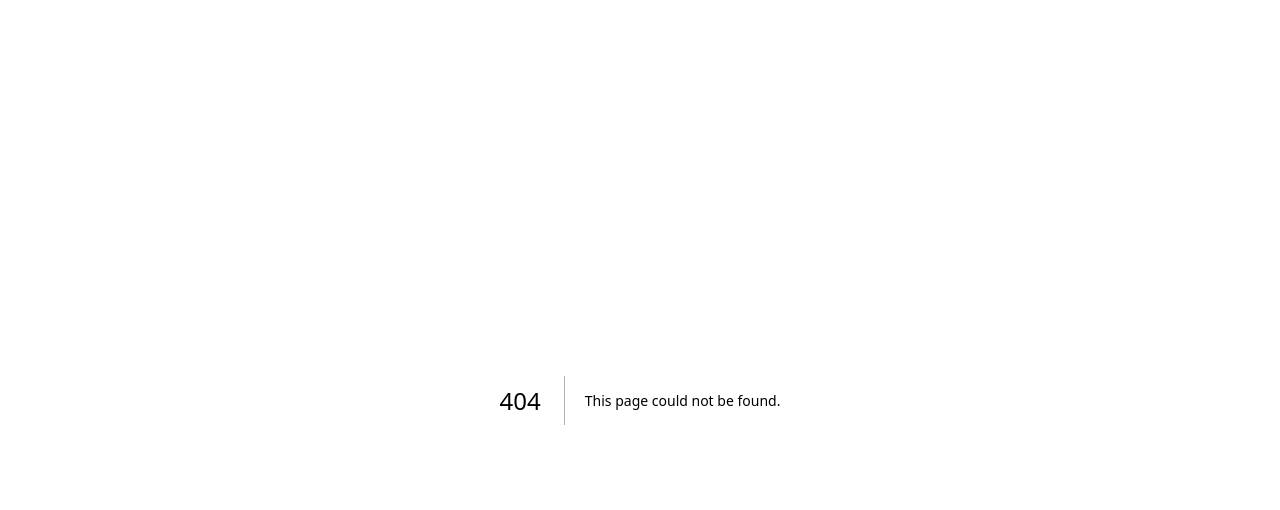
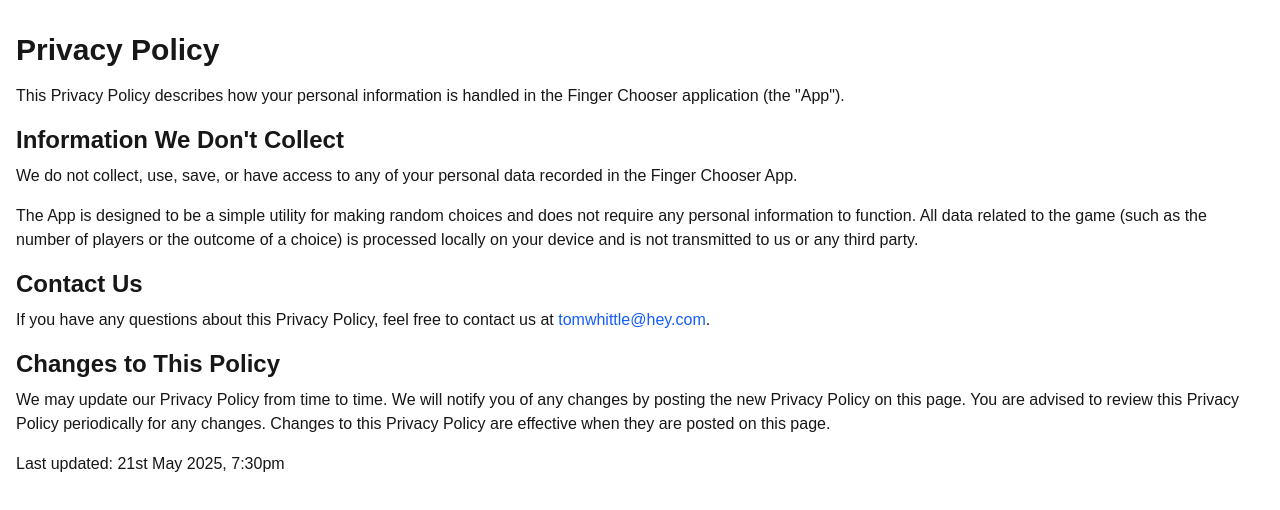
Before and after one commit to magerags/twttle, a Next.js app: page /apps/privacy-policy in a window 1280 px wide. Before the commit this address had no page. Shown: the top 510 px of the page. Built offline with nearby package versions, Linux system fonts and the light colour scheme.

Commit message:
apps pages done

```diff
--- /dev/null
+++ b/src/app/apps/finger-chooser/page.tsx
@@ -0,0 +1,60 @@
+import Image from "next/image";
+import Link from "next/link";
+
+export default function FingerChooserPage() {
+  return (
+    <div className="container mx-auto px-4 py-8 flex flex-col items-center text-center">
+      <Image
+        src="/ios-light.png"
+        alt="App Icon Placeholder"
+        width={128}
+        height={128}
+        className="mb-8 rounded-3xl"
+      />
+      <h1 className="text-4xl font-bold mb-6">Finger Chooser</h1>
+      <p className="text-lg mb-4 max-w-md">
+        The easiest way to make group decisions — with just your fingers!
+      </p>
+      <p className="text-md mb-6 max-w-md">
+        Everyone places a finger on the screen, and after a few suspenseful
+        seconds… one lucky finger is chosen at random.
+      </p>
+
+      <div className="mb-8 max-w-md">
+        <h2 className="text-2xl font-semibold mb-3">Perfect for:</h2>
+        <ul className="list-disc list-inside text-left space-y-1">
+          <li>Picking who goes first</li>
+          <li>Deciding who buys the next round</li>
+          <li>Settling debates</li>
+          <li>Quick and fair group decisions</li>
+        </ul>
+      </div>
+
+      <p className="text-md mb-8 max-w-md">Just tap and let fate decide.</p>
+
+      <div>
+        <h2 className="text-2xl font-semibold mb-2">Support</h2>
+        <p>
+          For support, please email me at{" "}
+          <a
+            href="mailto:tomwhittle@hey.com"
+            className="text-blue-600 hover:underline"
+          >
+            tomwhittle@hey.com
+          </a>
+          .
+        </p>
+        <p className="mt-4 text-sm text-gray-600">
+          You can also find our Privacy Policy{" "}
+          <Link
+            href="/privacy-policy"
+            className="text-blue-600 hover:underline"
+          >
+            here
+          </Link>
+          .
+        </p>
+      </div>
+    </div>
+  );
+}
--- /dev/null
+++ b/src/app/apps/privacy-policy/page.tsx
@@ -0,0 +1,49 @@
+export default function PrivacyPolicy() {
+  return (
+    <div className="container mx-auto px-4 py-8">
+      <h1 className="text-3xl font-bold mb-4">Privacy Policy</h1>
+      <p className="mb-4">
+        This Privacy Policy describes how your personal information is handled
+        in the Finger Chooser application (the &quot;App&quot;).
+      </p>
+
+      <h2 className="text-2xl font-semibold mb-2">
+        Information We Don&apos;t Collect
+      </h2>
+      <p className="mb-4">
+        We do not collect, use, save, or have access to any of your personal
+        data recorded in the Finger Chooser App.
+      </p>
+      <p className="mb-4">
+        The App is designed to be a simple utility for making random choices and
+        does not require any personal information to function. All data related
+        to the game (such as the number of players or the outcome of a choice)
+        is processed locally on your device and is not transmitted to us or any
+        third party.
+      </p>
+
+      <h2 className="text-2xl font-semibold mb-2">Contact Us</h2>
+      <p className="mb-4">
+        If you have any questions about this Privacy Policy, feel free to
+        contact us at{" "}
+        <a
+          href="mailto:tomwhittle@hey.com"
+          className="text-blue-600 hover:underline"
+        >
+          tomwhittle@hey.com
+        </a>
+        .
+      </p>
+
+      <h2 className="text-2xl font-semibold mb-2">Changes to This Policy</h2>
+      <p className="mb-4">
+        We may update our Privacy Policy from time to time. We will notify you
+        of any changes by posting the new Privacy Policy on this page. You are
+        advised to review this Privacy Policy periodically for any changes.
+        Changes to this Privacy Policy are effective when they are posted on
+        this page.
+      </p>
+      <p>Last updated: 21st May 2025, 7:30pm</p>
+    </div>
+  );
+}
--- a/src/app/page.tsx
+++ b/src/app/page.tsx
@@ -1,103 +1,9 @@
-import Image from "next/image";
-
 export default function Home() {
   return (
-    <div className="grid grid-rows-[20px_1fr_20px] items-center justify-items-center min-h-screen p-8 pb-20 gap-16 sm:p-20 font-[family-name:var(--font-geist-sans)]">
-      <main className="flex flex-col gap-[32px] row-start-2 items-center sm:items-start">
-        <Image
-          className="dark:invert"
-          src="/next.svg"
-          alt="Next.js logo"
-          width={180}
-          height={38}
-          priority
-        />
-        <ol className="list-inside list-decimal text-sm/6 text-center sm:text-left font-[family-name:var(--font-geist-mono)]">
-          <li className="mb-2 tracking-[-.01em]">
-            Get started by editing{" "}
-            <code className="bg-black/[.05] dark:bg-white/[.06] px-1 py-0.5 rounded font-[family-name:var(--font-geist-mono)] font-semibold">
-              src/app/page.tsx
-            </code>
-            .
-          </li>
-          <li className="tracking-[-.01em]">
-            Save and see your changes instantly.
-          </li>
-        </ol>
-
-        <div className="flex gap-4 items-center flex-col sm:flex-row">
-          <a
-            className="rounded-full border border-solid border-transparent transition-colors flex items-center justify-center bg-foreground text-background gap-2 hover:bg-[#383838] dark:hover:bg-[#ccc] font-medium text-sm sm:text-base h-10 sm:h-12 px-4 sm:px-5 sm:w-auto"
-            href="https://vercel.com/new?utm_source=create-next-app&utm_medium=appdir-template-tw&utm_campaign=create-next-app"
-            target="_blank"
-            rel="noopener noreferrer"
-          >
-            <Image
-              className="dark:invert"
-              src="/vercel.svg"
-              alt="Vercel logomark"
-              width={20}
-              height={20}
-            />
-            Deploy now
-          </a>
-          <a
-            className="rounded-full border border-solid border-black/[.08] dark:border-white/[.145] transition-colors flex items-center justify-center hover:bg-[#f2f2f2] dark:hover:bg-[#1a1a1a] hover:border-transparent font-medium text-sm sm:text-base h-10 sm:h-12 px-4 sm:px-5 w-full sm:w-auto md:w-[158px]"
-            href="https://nextjs.org/docs?utm_source=create-next-app&utm_medium=appdir-template-tw&utm_campaign=create-next-app"
-            target="_blank"
-            rel="noopener noreferrer"
-          >
-            Read our docs
-          </a>
-        </div>
+    <div className="flex items-center justify-center min-h-screen">
+      <main className="flex flex-col items-center">
+        <h1 className="text-6xl font-bold">Tom Whittle</h1>
       </main>
-      <footer className="row-start-3 flex gap-[24px] flex-wrap items-center justify-center">
-        <a
-          className="flex items-center gap-2 hover:underline hover:underline-offset-4"
-          href="https://nextjs.org/learn?utm_source=create-next-app&utm_medium=appdir-template-tw&utm_campaign=create-next-app"
-          target="_blank"
-          rel="noopener noreferrer"
-        >
-          <Image
-            aria-hidden
-            src="/file.svg"
-            alt="File icon"
-            width={16}
-            height={16}
-          />
-          Learn
-        </a>
-        <a
-          className="flex items-center gap-2 hover:underline hover:underline-offset-4"
-          href="https://vercel.com/templates?framework=next.js&utm_source=create-next-app&utm_medium=appdir-template-tw&utm_campaign=create-next-app"
-          target="_blank"
-          rel="noopener noreferrer"
-        >
-          <Image
-            aria-hidden
-            src="/window.svg"
-            alt="Window icon"
-            width={16}
-            height={16}
-          />
-          Examples
-        </a>
-        <a
-          className="flex items-center gap-2 hover:underline hover:underline-offset-4"
-          href="https://nextjs.org?utm_source=create-next-app&utm_medium=appdir-template-tw&utm_campaign=create-next-app"
-          target="_blank"
-          rel="noopener noreferrer"
-        >
-          <Image
-            aria-hidden
-            src="/globe.svg"
-            alt="Globe icon"
-            width={16}
-            height={16}
-          />
-          Go to nextjs.org →
-        </a>
-      </footer>
     </div>
   );
 }
```
Also changed, not shown: public/ios-light.png (added).
